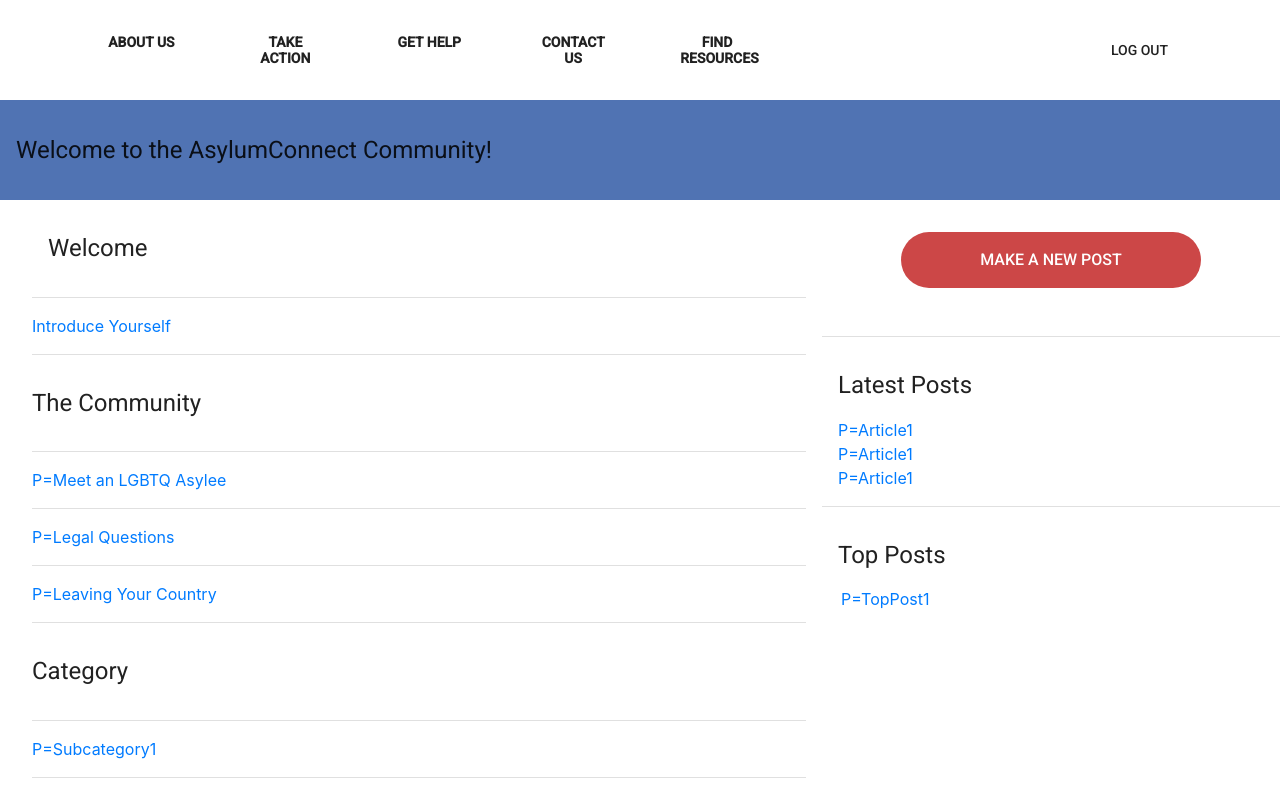
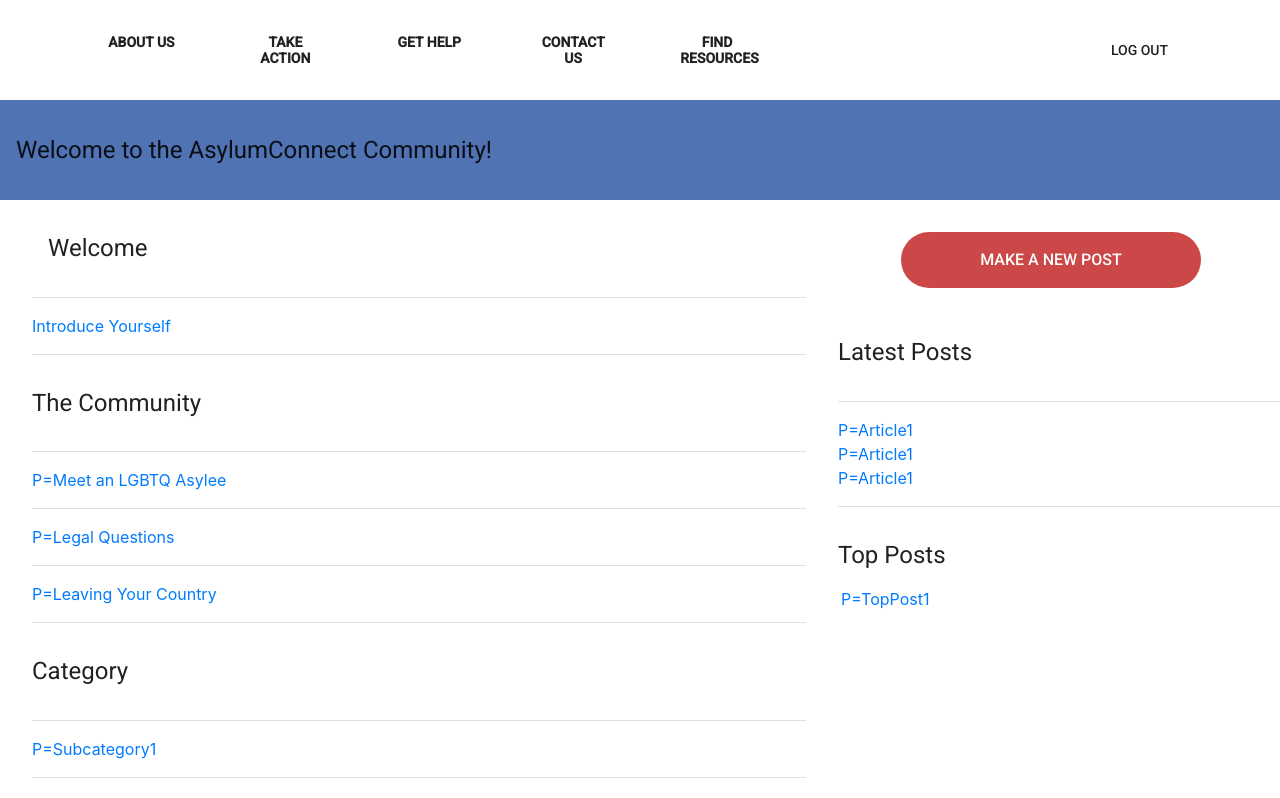
Before and after one commit to weareinreach/asylumconnect-communities, a React (Create React App) app in the folder client/: page /Main in a window 1280 px wide. Shown: the top 798 px of the page. Built offline with nearby package versions, Linux system fonts and the light colour scheme; no server answers.

Commit message:
actual final-ish touches

```diff
--- a/client/src/screens/MainPage.js
+++ b/client/src/screens/MainPage.js
@@ -338,12 +338,12 @@
               </CategoryLayout>
               <SideBarColumn>
               <NewPostButton onClick={this.handleNewPostClicked}>MAKE A NEW POST</NewPostButton>
-              <SubCategoryDivider />
               <CardHeader title="Latest Posts" />
               <ListContainer>
+              <SubCategoryDivider />
                 {this.renderLatestPosts()}
+                <SubCategoryDivider />
               </ListContainer>
-              <SubCategoryDivider />
               <CardHeader title="Top Posts" />
               <TopPostsContainer>
                 {this.renderTopPosts()}
```
